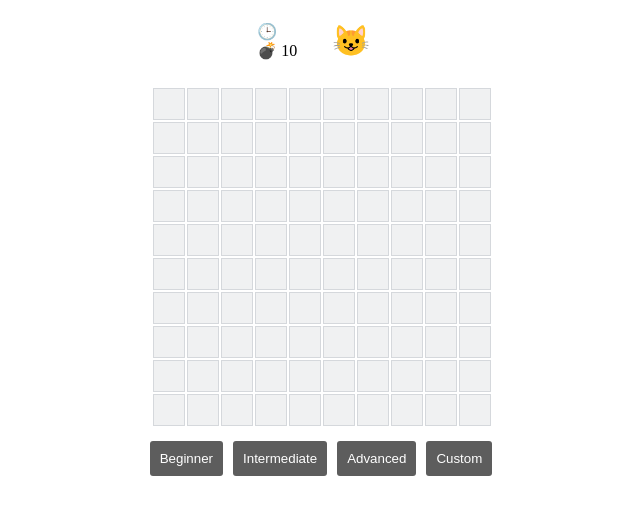
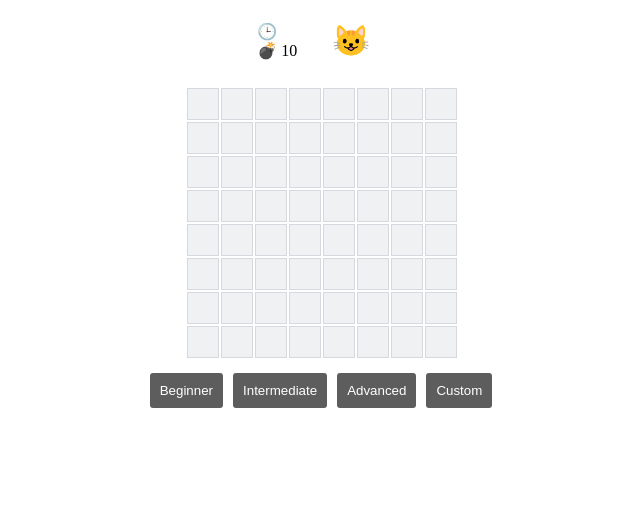
Before and after one commit to LeeShinYeoung/minesweeper, a React (Create React App) app: page / in a window 1280 px wide. Shown: the top 514 px of the page, without its empty margins (319-959 px from the left). Built offline with nearby package versions, Linux system fonts and the light colour scheme.

Commit message:
Fix flag bug

```diff
--- a/src/App.tsx
+++ b/src/App.tsx
@@ -14,8 +14,8 @@
 import Footer from './components/Footer'
 
 function App() {
-  const [width, setWidth] = useState(10)
-  const [height, setHeight] = useState(10)
+  const [width, setWidth] = useState(9)
+  const [height, setHeight] = useState(9)
   const [bombs, setbombs] = useState(10)
   const [gamestate, setGameState] = useState(GameState.READY)
   const [start, setStart] = useState(false)
@@ -76,9 +76,11 @@
     if (gamestate !== GameState.PLAYING) return
 
     const { setted, flag } = flagCell(grid, x, y)
-    updateCells(setted, { is_flagged: flag })
 
-    setLeftoverBombs(flag ? leftoverBombs - 1 : leftoverBombs + 1)
+    if (setted.length) {
+      updateCells(setted, { is_flagged: flag })
+      setLeftoverBombs(flag ? leftoverBombs - 1 : leftoverBombs + 1)
+    }
   }
 
   function setGameWon() {
```
